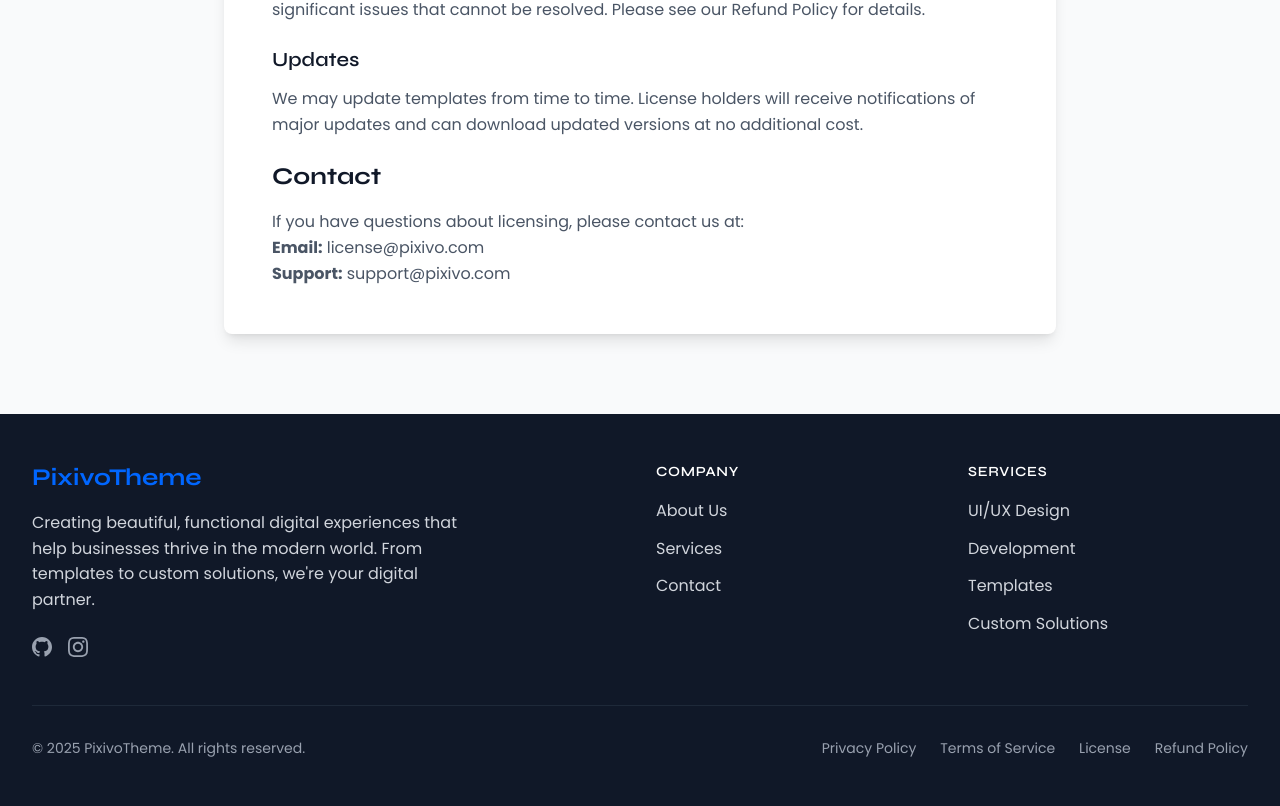
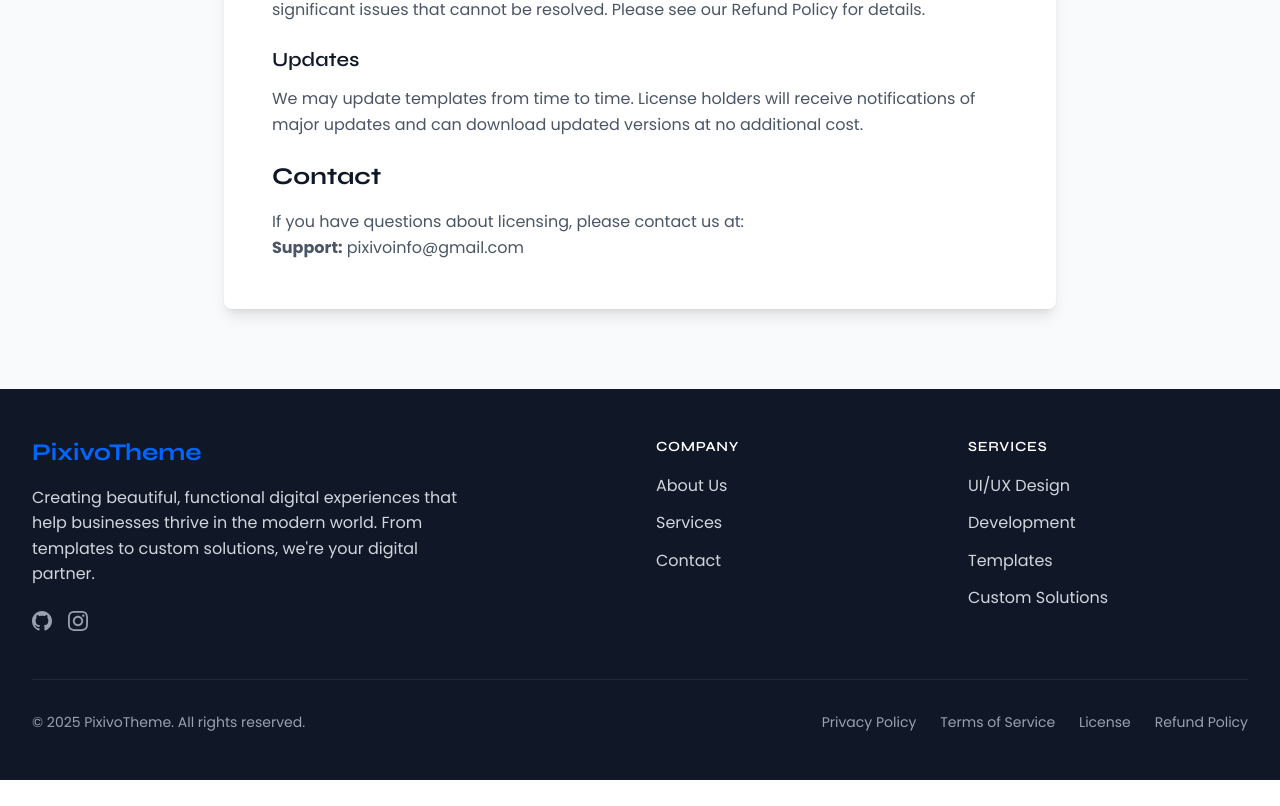
Before and after one commit to Pixivo-info/Pixivo, a React (Vite) app in the folder pixivo/: page /license in a window 1280 px wide. Shown: the part 2112-2918 px from the top of the page. After the commit the page ends 2892 px from the top, so only its background shows below. Built offline with nearby package versions, Linux system fonts and the light colour scheme.

Commit message:
Add Vercel analytics and update contact emails
Integrated @vercel/analytics and @vercel/speed-insights for site analytics. Updated all contact and support email addresses to pixivoinfo@gmail.com across the app, license, privacy, refund, and terms pages.

```diff
--- a/pixivo/package.json
+++ b/pixivo/package.json
@@ -12,6 +12,8 @@
   "dependencies": {
     "@supabase/supabase-js": "^2.50.4",
     "@tailwindcss/vite": "^4.1.11",
+    "@vercel/analytics": "^1.5.0",
+    "@vercel/speed-insights": "^1.2.0",
     "framer-motion": "^12.23.0",
     "react": "^19.1.0",
     "react-dom": "^19.1.0",
--- a/pixivo/src/App.jsx
+++ b/pixivo/src/App.jsx
@@ -10,6 +10,8 @@ import Privacy from './pages/Privacy/Privacy';
 import Terms from './pages/Terms/Terms';
 import License from './pages/License/License';
 import Refund from './pages/Refund/Refund';
+import { Analytics } from '@vercel/analytics/react';
+import { SpeedInsights } from "@vercel/speed-insights/react"
 
 // Download step pages
 import DownloadStep1 from './pages/DownloadStep1';
@@ -60,7 +62,11 @@ function App() {
           <Route path="templates/edit/:id" element={<TemplateEditor />} />
           <Route path="custom-solutions" element={<CustomSolutionsManagement />} />
         </Route>
+
+        {/* Analytics */}
       </Routes>
+      <Analytics />
+      <SpeedInsights />
     </AuthProvider>
   );
 }
--- a/pixivo/src/components/ContactSection.jsx
+++ b/pixivo/src/components/ContactSection.jsx
@@ -106,7 +106,8 @@ const ContactSection = () => {
                   </div>
                   <div>
                     <h4 className="font-semibold text-gray-900">Email Us</h4>
-                    <p className="text-gray-600">hello@pixivo.com</p>
+                    <p className="text-gray-600">pixivoinfo@gmail.com
+</p>
                   </div>
                 </motion.div>
 
--- a/pixivo/src/pages/License/License.jsx
+++ b/pixivo/src/pages/License/License.jsx
@@ -132,9 +132,10 @@ const License = () => {
               <p className="text-gray-600">
                 If you have questions about licensing, please contact us at:
                 <br />
-                <strong>Email:</strong> license@pixivo.com
-                <br />
-                <strong>Support:</strong> support@pixivo.com
+
+
+                <strong>Support:</strong> pixivoinfo@gmail.com
+
               </p>
             </div>
           </motion.div>
--- a/pixivo/src/pages/Privacy/Privacy.jsx
+++ b/pixivo/src/pages/Privacy/Privacy.jsx
@@ -103,9 +103,10 @@ const Privacy = () => {
               <p className="text-gray-600">
                 If you have any questions about this privacy policy, please contact us at:
                 <br />
-                <strong>Email:</strong> privacy@pixivo.com
+                <strong>Email:</strong> pixivoinfo@gmail.com
+
                 <br />
-                <strong>Address:</strong> 123 Digital Street, Tech City, TC 12345
+
               </p>
             </div>
           </motion.div>
--- a/pixivo/src/pages/Refund/Refund.jsx
+++ b/pixivo/src/pages/Refund/Refund.jsx
@@ -136,9 +136,10 @@ const Refund = () => {
                   For questions about our refund policy or to report exceptional circumstances:
                 </p>
                 <p className="text-gray-600">
-                  <strong>Email:</strong> support@pixivo.com
+                  <strong>Email:</strong> pixivoinfo@gmail.com
+
                   <br />
-                  <strong>Subject Line:</strong> "Refund Inquiry - Order #[Your Order Number]"
+                  <strong>Subject Line:</strong> "Refund Inquiry - Order #[Your Order Name]"
                   <br />
                   <strong>Response Time:</strong> 24-48 hours
                   <br />
--- a/pixivo/src/pages/Terms/Terms.jsx
+++ b/pixivo/src/pages/Terms/Terms.jsx
@@ -114,9 +114,10 @@ const Terms = () => {
               <p className="text-gray-600">
                 If you have any questions about these Terms of Service, please contact us at:
                 <br />
-                <strong>Email:</strong> legal@pixivo.com
+                <strong>Email:</strong>pixivoinfo@gmail.com
+
                 <br />
-                <strong>Address:</strong> 123 Digital Street, Tech City, TC 12345
+
               </p>
             </div>
           </motion.div>
```
Also changed, not shown: 1 other file (tests, documents, lock files or other folders).
